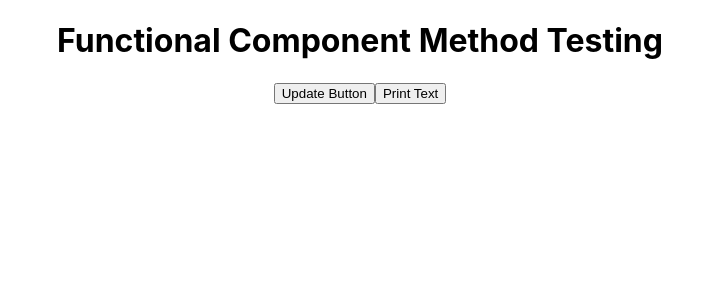
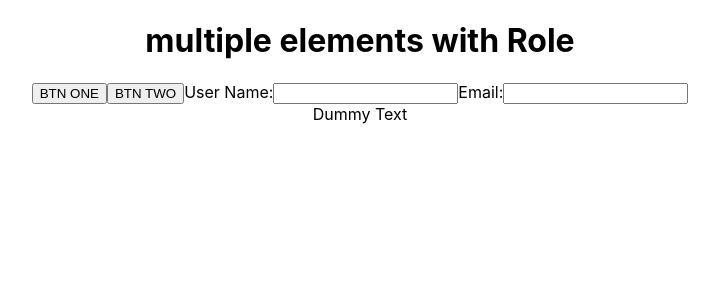
Before and after one commit to muazimmaqbool/React_Testing_Library, a React (Create React App) app: page / in a window 1280 px wide. Shown: the top 300 px of the page, without its empty margins (280-999 px from the left). Built offline with nearby package versions, Linux system fonts and the light colour scheme.

Commit message:
getbyrole done

```diff
--- a/src/App.js
+++ b/src/App.js
@@ -47,9 +47,10 @@ function App() {
       {/* <Diff_File_Ext/> */}
       {/* <Before_After/> */}
       {/* <SnapShot/> */}
-      <FuncOne/>
+      {/* <FuncOne/> */}
+
       {/* <GetByRole/> */}
-      {/* <GetByRole_Two/> */}
+      <GetByRole_Two/>
       {/* <GetAllByRole/> */}
 
       {/* <GetByLabelText/> */}
```
Also changed, not shown: src/11_getByRole_Query/GetByRole.jsx (+6 -3 lines).
